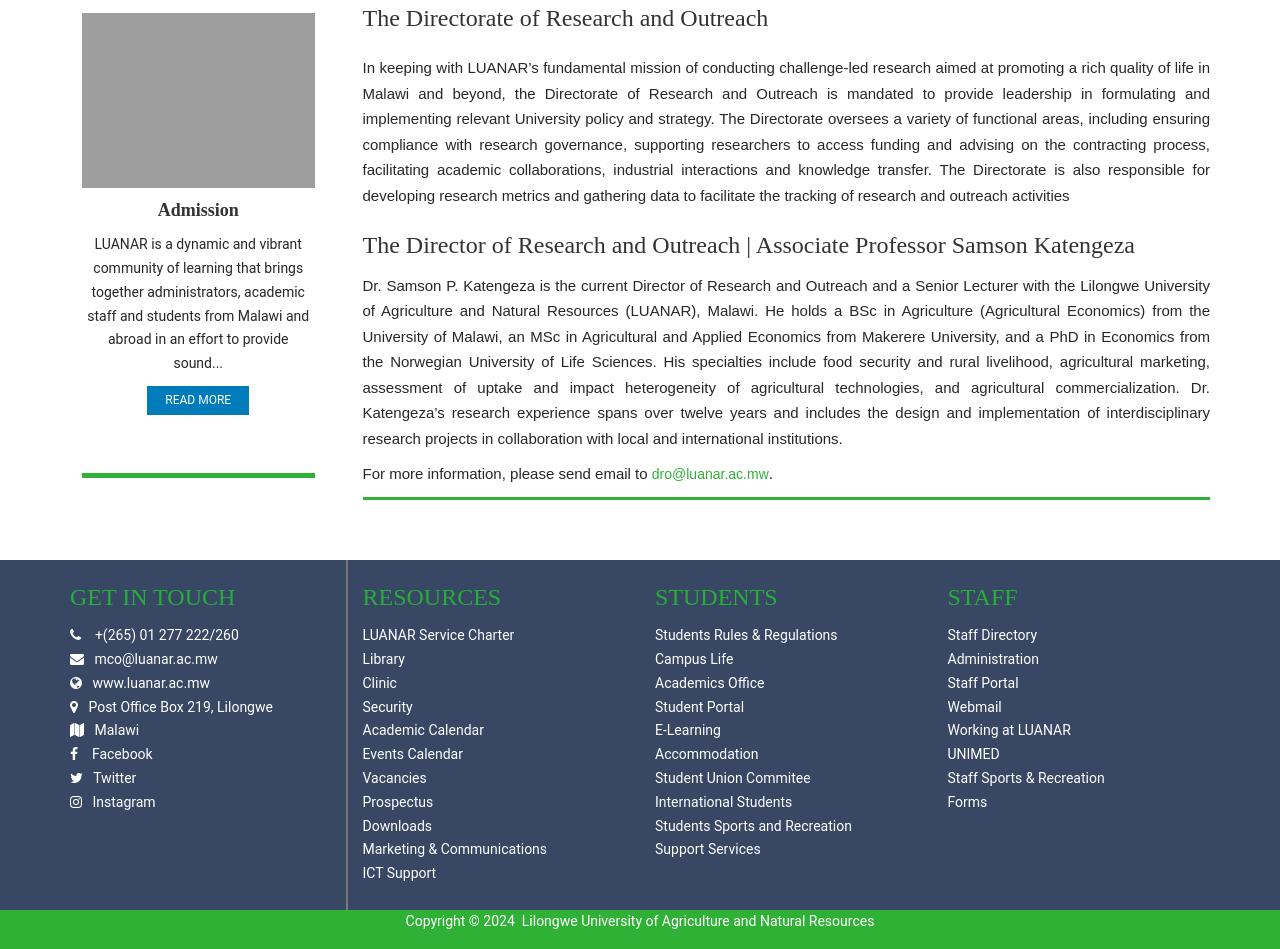
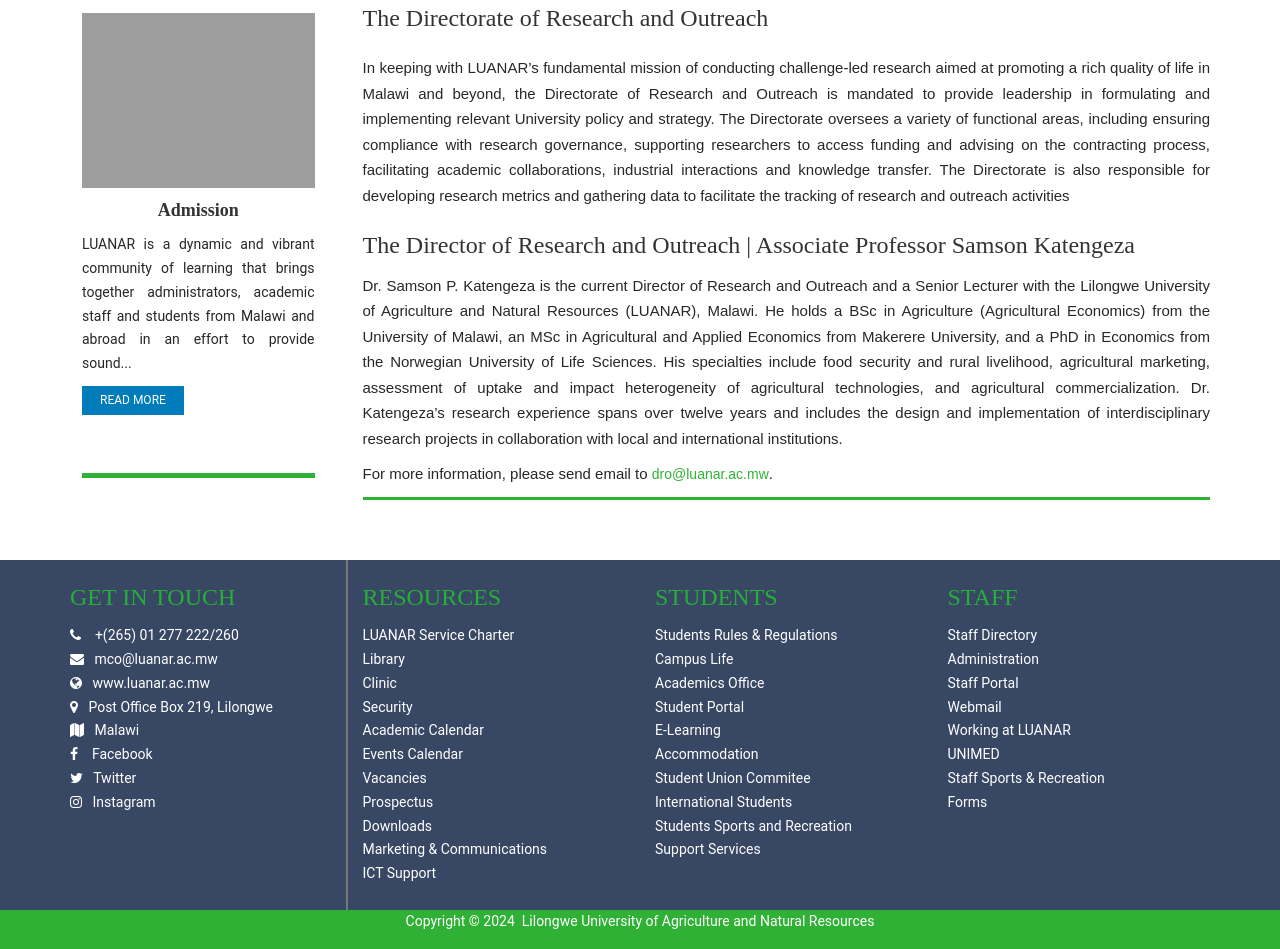
Before and after one commit to amedeoclement/LUANAR_PROJECT, a Django app: page /researchandoutreach in a window 1280 px wide. Shown: the part 823-1772 px from the top of the page. Run offline with Django 5.2, Linux system fonts and the light colour scheme; parts of the project's set-up code (start-up, migrations or seed data) failed here and were passed over; some libraries are stand-ins or nearby versions; grey boxes are pictures that could not be loaded.

Commit message:
second commit

```diff
--- a/Luanar_website/luanarapp/models.py
+++ b/Luanar_website/luanarapp/models.py
@@ -436,6 +436,7 @@
         PART_TIME_LECTURER = "Part-Time Lecturer", 'Part Time Lecturer'
 
     staff_position = models.CharField(max_length= 50, choices = Position.choices)
+    about_staff = models.TextField(blank = True, null = True)
     staff_contacts = models.CharField(max_length= 20)
     staff_email = models.EmailField(unique=True)
     profile_pic = models.ImageField(upload_to='profile_photos/', blank=True, null=True)
@@ -538,8 +539,6 @@
        if old_instance.profile_pic != instance.profile_pic:
             old_instance.profile_pic.delete(False)
 
-
-
 class Vacancy(models.Model):
     vacancy_id = models.AutoField(primary_key = True)
     position = models.CharField(max_length = 200)
--- a/Luanar_website/luanarapp/templates/luanarapp/campus_life/researchandoutreach.html
+++ b/Luanar_website/luanarapp/templates/luanarapp/campus_life/researchandoutreach.html
@@ -79,8 +79,8 @@
               <div class="card mb-sm-30 bg-white pb-20 " style="border-bottom:#2eb135 5px solid;">
                 <img src="{% static 'images/about/cr1.jpg' %}" class="card-img-top" style="padding-top: 15px;"
                   alt="...">
-                <div class="card-body ">
-                  <h5 class="card-title font-weight-700 font-18 mt-20">Admission</h5>
+                <div class="card-body" style="text-align: justify;">
+                  <h5 class="card-title text-center font-weight-700 font-18 mt-20">Admission</h5>
                   <p class="card-text">LUANAR is a dynamic and vibrant community of learning that brings together
                     administrators, academic staff and students from Malawi and abroad in an effort to provide sound...
                   </p>
```
Also changed, not shown: Luanar_website/luanarapp/migrations/0006_delete_prospectus_remove_announcement_advert_and_more.py (added), Luanar_website/luanarapp/migrations/0007_academicstaff_staff_about.py (added), Luanar_website/luanarapp/migrations/0008_rename_staff_about_academicstaff_about_staff.py (added), Luanar_website/media/Luanar4moreImpact/fjghdfuk.jpeg (added), 3 other files.
